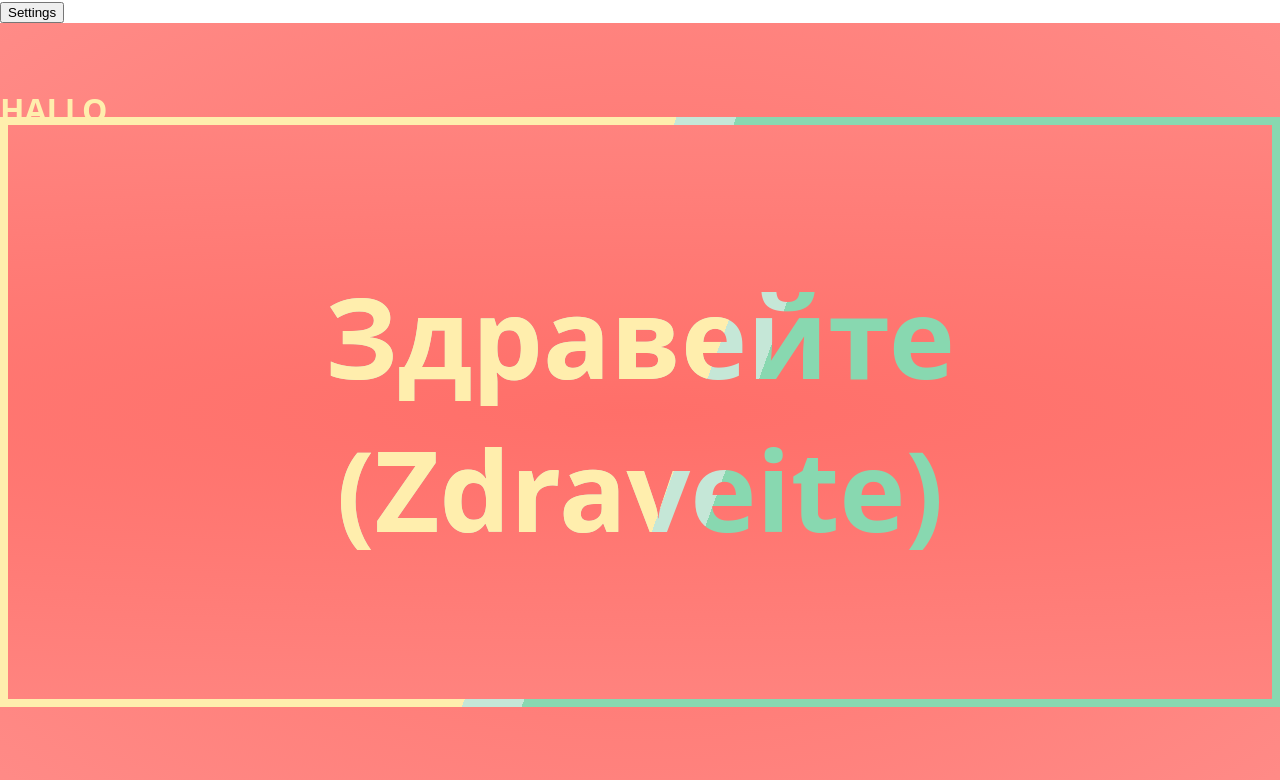
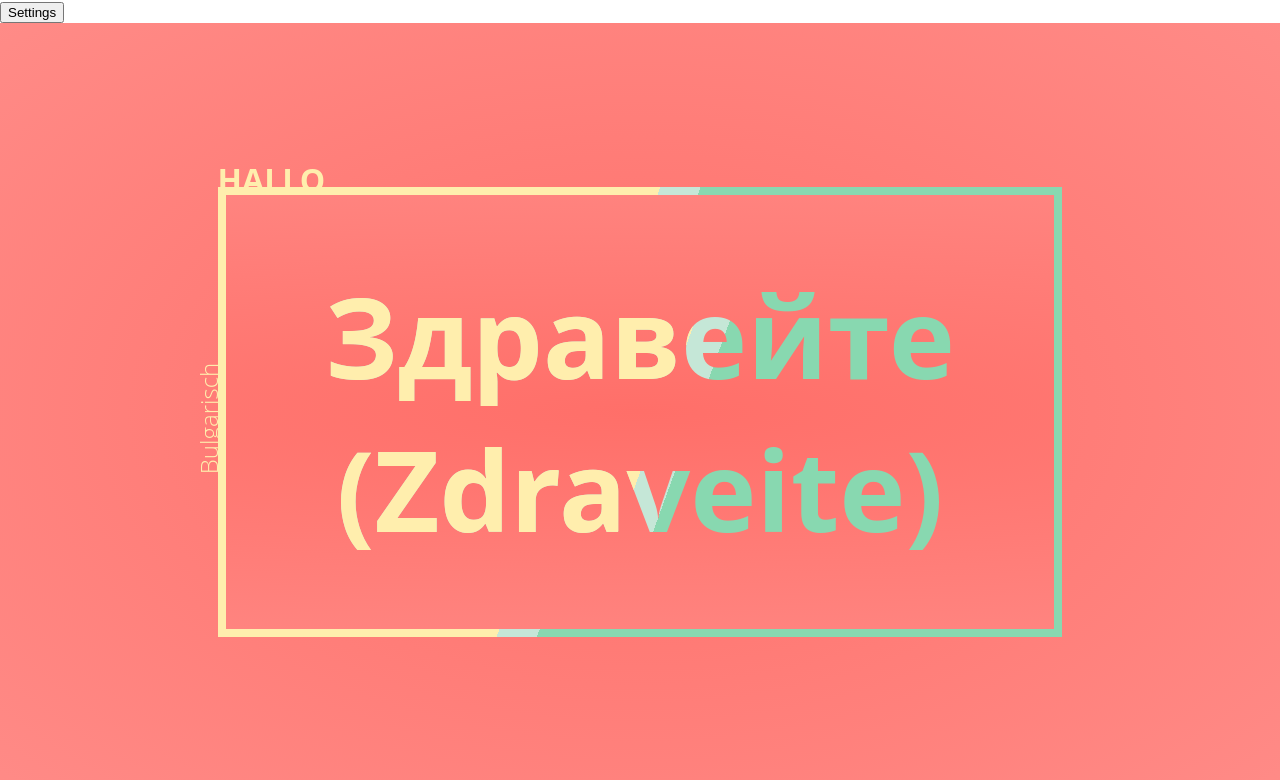
Before and after one commit to philipasdf/hello-world-with-openai, a Vue app in the folder hello-openai/: page / in a window 1280 px wide. Shown: the top 780 px of the page. Built offline with nearby package versions, Linux system fonts and the light colour scheme.

Commit message:
make displayHelloContainer responsive

```diff
--- a/hello-openai/src/components/DisplayHelloContainer.vue
+++ b/hello-openai/src/components/DisplayHelloContainer.vue
@@ -14,9 +14,7 @@ defineProps({
       </p>
       <span class="random-text">{{ randomText }}</span>
       <div class="inner-cutout">
-        <br />
         <p class="knockout translated-text">{{ translatedText }}</p>
-        <br />
       </div>
     </div>
   </div>
@@ -45,6 +43,7 @@ defineProps({
 
 .border {
   position: relative;
+  max-width: 90vw;
   background: linear-gradient(
       110deg,
       var(--font-primary) 33%,
@@ -61,17 +60,17 @@ defineProps({
   display: block;
   background-color: #ff6f69;
   margin: 0.5rem;
-  min-width: 30vw;
+  min-width: 80vw;
   background: radial-gradient(#ff6f69, #ff8b87);
   background-size: 300%;
   background-position: 50% 50%;
 }
 
 .random-text {
-  font-size: 2em;
+  font-size: 1.25em;
   font-weight: bold;
   position: absolute;
-  top: -29px;
+  top: -18px;
   left: 0px;
   text-transform: uppercase;
   background: var(--font-primary);
@@ -81,14 +80,13 @@ defineProps({
 
 .language-name {
   width: 100%;
-  margin: -10px;
+  margin: -4px 0;
   padding: 0;
-  text-align: center;
+  text-align: end;
   font-size: 1.5em;
   font-weight: lighter;
   position: absolute;
-  top: 50%;
-  transform: translateX(-50%) rotate(-90deg);
+  top: 100%;
   background: var(--font-primary);
   background-size: 400%;
   -webkit-text-fill-color: transparent;
@@ -111,8 +109,39 @@ defineProps({
 }
 .translated-text {
   font-family: "Noto Sans", sans-serif;
-  font-size: 7em;
+  font-size: 3em;
   font-weight: bold;
   text-align: center;
+  margin: 0;
+  padding: 4rem 0;
+}
+
+@media only screen and (min-width: 768px) {
+  .translated-text {
+    font-size: 7em;
+  }
+  .random-text {
+    font-size: 2em;
+    top: -29px;
+  }
+  .language-name {
+    margin: -10px;
+    text-align: center;
+    font-weight: lighter;
+    top: 50%;
+    transform: translateX(-50%) rotate(-90deg);
+    background: var(--font-primary);
+    background-size: 400%;
+    -webkit-text-fill-color: transparent;
+    -webkit-background-clip: text;
+  }
+
+  .border {
+    max-width: 66vw;
+  }
+
+  .inner-cutout {
+    min-width: 30vw;
+  }
 }
 </style>
```
